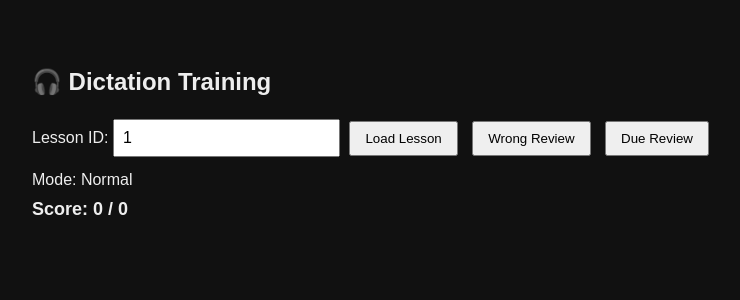
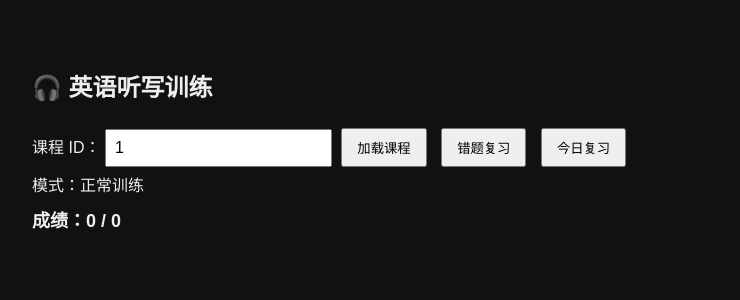
Before and after one commit to jyabing/study-dictation-system, a Django app: page / in a window 1280 px wide. Shown: the top 300 px of the page, without its empty margins (16-756 px from the left). Run offline with Django 4.2, Linux system fonts and the light colour scheme.

Commit message:
fix review api

```diff
--- a/train_engine/templates/train_engine/dictation.html
+++ b/train_engine/templates/train_engine/dictation.html
@@ -2,117 +2,123 @@
 <html>
 <head>
 <meta charset="utf-8"/>
-<title>Dictation Training</title>
+<title>英语听写训练系统</title>
 
 <style>
+
 body{
     background:#111;
     color:#eee;
     font-family:Arial;
     padding:40px;
 }
+
 input,select{
     padding:8px;
     font-size:16px;
 }
+
 button{
     padding:8px 14px;
     margin:5px;
     cursor:pointer;
 }
+
 .correct{
     color:lightgreen;
     font-weight:bold;
 }
+
 .wrong{
     color:#ff6b6b;
     font-weight:bold;
 }
+
 .correct-word{
     color:#ddd;
 }
+
 .missing{
     color:red;
     text-decoration:underline;
     font-weight:bold;
 }
+
 .extra{
     color:orange;
     font-weight:bold;
 }
+
 #panel{
     margin-top:20px;
     padding:20px;
     border:1px solid #444;
     max-width:800px;
 }
+
 #prompt{
     margin:15px 0;
     font-size:18px;
 }
+
 #result{
     margin-top:15px;
     font-size:18px;
     line-height:1.8;
 }
+
 #score{
     margin-top:10px;
     font-size:18px;
     font-weight:bold;
 }
-#mode{
-    margin-top:10px;
-    margin-bottom:10px;
-}
-.small{
-    color:#aaa;
-    font-size:14px;
-    margin-top:8px;
-}
+
 </style>
 </head>
 
 <body>
 
-<h2>🎧 Dictation Training</h2>
+<h2>🎧 英语听写训练</h2>
 
-<label>Lesson ID:
+<label>课程 ID：
 <input id="lessonId" value="1"/>
 </label>
 
-<button onclick="loadLesson()">Load Lesson</button>
-<button onclick="loadWrongReview()">Wrong Review</button>
-<button onclick="loadDueReview()">Due Review</button>
+<button onclick="loadLesson()">加载课程</button>
+<button onclick="loadWrongReview()">错题复习</button>
+<button onclick="loadDueReview()">今日复习</button>
 
-<div id="mode">Mode: Normal</div>
-<div id="score">Score: 0 / 0</div>
+<div id="mode">模式：正常训练</div>
+
+<div id="score">成绩：0 / 0</div>
 
 <div id="panel" style="display:none;">
 
-    <div id="progress"></div>
+<div id="progress"></div>
 
-    <div id="prompt">Click ▶ to listen</div>
+<div id="prompt">点击 ▶ 播放语音</div>
 
-    <button onclick="playAudio()">▶ Play</button>
+<button onclick="playAudio()">▶ 播放</button>
 
-    <select id="speed">
-        <option value="0.7">Slow</option>
-        <option value="0.9" selected>Normal</option>
-        <option value="1.1">Fast</option>
-    </select>
+<select id="speed">
+<option value="0.7">慢速</option>
+<option value="0.9" selected>正常</option>
+<option value="1.1">快速</option>
+</select>
 
-    <br><br>
+<br><br>
 
-    <input id="answer" style="width:500px;" placeholder="Type what you hear..."/>
-    <button onclick="submitAnswer()">Submit</button>
+<input id="answer" style="width:500px;" placeholder="请输入你听到的句子..."/>
 
-    <div id="result"></div>
+<button onclick="submitAnswer()">提交</button>
 
-    <button onclick="nextQ()">Next</button>
+<div id="result"></div>
 
-    <div class="small">
-        正确时自动下一题；错误时停留，确认错误后再点 Next。
-    </div>
+<button onclick="nextQ()">下一题</button>
+
+<p style="color:#aaa;font-size:14px;">
+答对自动进入下一题；答错会停留，确认错误后点击“下一题”
+</p>
 
 </div>
 
@@ -123,7 +129,6 @@ let sentences = [];
 let idx = 0;
 let currentText = "";
 let correctCount = 0;
-let currentMode = "Normal";
 
 function normalizeText(s){
     return s
@@ -134,6 +139,7 @@ function normalizeText(s){
 }
 
 function buildDiff(expected,user){
+
     const ew = normalizeText(expected).split(" ").filter(Boolean);
     const uw = normalizeText(user).split(" ").filter(Boolean);
 
@@ -141,16 +147,20 @@ function buildDiff(expected,user){
     const max = Math.max(ew.length,uw.length);
 
     for(let i=0;i<max;i++){
+
         const e = ew[i];
         const u = uw[i];
 
         if(e !== undefined && u !== undefined){
+
             if(e === u){
                 result.push({word:e,status:"correct"});
-            }else{
+            }
+            else{
                 result.push({word:e,status:"missing"});
                 result.push({word:u,status:"extra"});
             }
+
         }
         else if(e !== undefined){
             result.push({word:e,status:"missing"});
@@ -158,175 +168,205 @@ function buildDiff(expected,user){
         else if(u !== undefined){
             result.push({word:u,status:"extra"});
         }
+
     }
 
     return result;
+
 }
 
 function updateScore(){
+
     document.getElementById("score").innerText =
-        `Score: ${correctCount} / ${sentences.length}`;
-}
+        `成绩：${correctCount} / ${sentences.length}`;
 
-function setMode(name){
-    currentMode = name;
-    document.getElementById("mode").innerText = `Mode: ${name}`;
 }
 
 function playAudio(){
+
     const msg = new SpeechSynthesisUtterance(currentText);
+
     msg.lang="en-US";
+
     msg.rate=parseFloat(document.getElementById("speed").value);
+
     window.speechSynthesis.cancel();
+
     window.speechSynthesis.speak(msg);
+
 }
 
 async function loadLesson(){
+
     const lessonId = document.getElementById("lessonId").value;
+
     const res = await fetch(`/lesson/${lessonId}/sentences/`);
+
     const data = await res.json();
 
     sentences = data.sentences || [];
+
     idx = 0;
+
     correctCount = 0;
 
-    setMode("Normal");
+    document.getElementById("mode").innerText="模式：正常训练";
+
     document.getElementById("panel").style.display="block";
+
     updateScore();
+
     showQ();
+
 }
 
 async function loadWrongReview(){
+
     const res = await fetch("/api/review/wrong/");
+
     const data = await res.json();
 
     sentences = data.sentences || [];
+
     idx = 0;
+
     correctCount = 0;
 
-    setMode("Wrong Review");
+    document.getElementById("mode").innerText="模式：错题复习";
+
     document.getElementById("panel").style.display="block";
+
     updateScore();
+
     showQ();
+
 }
 
 async function loadDueReview(){
+
     const res = await fetch("/api/review/due/");
+
     const data = await res.json();
 
     sentences = data.sentences || [];
+
     idx = 0;
+
     correctCount = 0;
 
-    setMode("Due Review");
+    document.getElementById("mode").innerText="模式：今日复习";
+
     document.getElementById("panel").style.display="block";
+
     updateScore();
+
     showQ();
+
 }
 
 function showQ(){
+
     if(idx >= sentences.length){
-        document.getElementById("progress").innerText = "";
-        document.getElementById("prompt").innerText = "🎉 Finished!";
-        document.getElementById("result").innerHTML = "";
-        document.getElementById("answer").value = "";
+
+        document.getElementById("progress").innerText="";
+
+        document.getElementById("prompt").innerText="🎉 本轮完成！";
+
+        document.getElementById("result").innerHTML="";
+
         return;
+
     }
 
     currentText = sentences[idx].text_en;
 
     document.getElementById("progress").innerText =
-        `Question ${idx+1} / ${sentences.length}`;
+        `第 ${idx+1} / ${sentences.length} 题`;
 
-    document.getElementById("prompt").innerText =
-        "Click ▶ to listen";
+    document.getElementById("prompt").innerText="点击 ▶ 听句子";
 
-    document.getElementById("answer").value = "";
-    document.getElementById("result").innerHTML = "";
+    document.getElementById("answer").value="";
+
+    document.getElementById("result").innerHTML="";
+
 }
 
 async function submitAnswer(){
-    if(idx >= sentences.length){
-        return;
-    }
 
     const s = sentences[idx];
+
     const userInput = document.getElementById("answer").value;
 
     const form = new FormData();
-    form.append("sentence_id", s.id);
-    form.append("user_input", userInput);
 
-    const res = await fetch("/api/train/check/", {
+    form.append("sentence_id",s.id);
+
+    form.append("user_input",userInput);
+
+    const res = await fetch("/api/train/check/",{
         method:"POST",
         body:form
     });
 
     const data = await res.json();
 
-    if(data.error){
-        document.getElementById("result").innerHTML =
-            `<span class="wrong">Error: ${data.error}</span>`;
-        return;
-    }
+    if(data.correct){
 
-    if(data.correct){
         correctCount++;
-
-        document.getElementById("result").innerHTML =
-            `<span class="correct">✔ Correct</span>
-             <br><br>
-             <span>Memory Level: ${data.memory_level}</span>
-             <br>
-             <span>Next Review: ${data.next_review}</span>`;
 
         updateScore();
 
+        document.getElementById("result").innerHTML =
+            `<span class="correct">✔ 正确</span>`;
+
         setTimeout(()=>{
+
             nextQ();
+
         },1200);
-    }else{
-        const expected = data.expected || "";
-        const diff = buildDiff(expected,userInput);
 
-        let html = `<span class="wrong">✖ Wrong</span><br><br>`;
-        html += `Expected:<br>`;
+    }
+    else{
 
-        if(diff.length === 0){
-            html += expected;
-        }else{
-            diff.forEach(w=>{
-                if(w.status === "correct"){
-                    html += `<span class="correct-word">${w.word}</span> `;
-                }
-                else if(w.status === "missing"){
-                    html += `<span class="missing">${w.word}</span> `;
-                }
-                else if(w.status === "extra"){
-                    html += `<span class="extra">${w.word}</span> `;
-                }
-            });
-        }
+        const diff = buildDiff(data.expected,userInput);
 
-        html += `<br><br>`;
-        html += `Memory Level: ${data.memory_level}<br>`;
-        html += `Wrong Count: ${data.wrong_count}<br>`;
+        let html = `<span class="wrong">✘ 错误</span><br><br>正确句子：<br>`;
 
-        document.getElementById("result").innerHTML = html;
+        diff.forEach(w=>{
 
-        // 错误时不自动跳题
+            if(w.status==="correct")
+                html+=`<span class="correct-word">${w.word}</span> `;
+
+            else if(w.status==="missing")
+                html+=`<span class="missing">${w.word}</span> `;
+
+            else if(w.status==="extra")
+                html+=`<span class="extra">${w.word}</span> `;
+
+        });
+
+        document.getElementById("result").innerHTML=html;
+
     }
+
 }
 
 function nextQ(){
+
     idx++;
+
     showQ();
+
 }
 
 document.getElementById("answer").addEventListener("keypress",function(e){
-    if(e.key === "Enter"){
+
+    if(e.key==="Enter"){
+
         submitAnswer();
+
     }
+
 });
 
 </script>
--- a/train_engine/views.py
+++ b/train_engine/views.py
@@ -1,122 +1,232 @@
-import random, difflib, json
 import re
+
+from django.shortcuts import render
 from django.http import JsonResponse
-from django.shortcuts import render
-from django.views.decorators.http import require_GET, require_POST
+from django.views.decorators.http import require_POST
 from django.views.decorators.csrf import csrf_exempt
-from .models import Lesson, Sentence, StudyLog
 from django.utils import timezone
 
+from .models import Sentence, StudyLog
 
-def wrong_sentences(request):
-    """
-    错题复习：取最近一次作答为错误的句子
-    """
-    latest_logs = StudyLog.objects.select_related("sentence").order_by("sentence_id", "-created_at")
 
-    seen = set()
-    wrong_sentence_ids = []
+# =========================
+# 文本标准化
+# =========================
+def normalize_text(s: str) -> str:
 
-    for log in latest_logs:
-        if log.sentence_id in seen:
-            continue
-        seen.add(log.sentence_id)
+    s = s.lower()
 
-        if not log.correct:
-            wrong_sentence_ids.append(log.sentence_id)
+    s = re.sub(r"[^\w\s]", "", s)
 
-    sentences = Sentence.objects.filter(id__in=wrong_sentence_ids).order_by("id")
+    s = re.sub(r"\s+", " ", s).strip()
+
+    return s
+
+
+# =========================
+# 页面
+# =========================
+def dictation_page(request):
+
+    return render(request, "train_engine/dictation.html")
+
+
+# =========================
+# 课程句子
+# =========================
+def lesson_sentences(request, lesson_id):
+
+    sentences = Sentence.objects.filter(
+        lesson_id=lesson_id
+    ).order_by("id")
 
     return JsonResponse({
+
         "sentences": [
+
             {
                 "id": s.id,
                 "text_en": s.text_en
             }
+
             for s in sentences
+
         ]
+
     })
 
 
-def review_due_sentences(request):
-    """
-    到期复习：取 next_review 已到期的句子
-    """
-    latest_logs = StudyLog.objects.select_related("sentence").order_by("sentence_id", "-created_at")
-
-    seen = set()
-    due_sentence_ids = []
-    now = timezone.now()
-
-    for log in latest_logs:
-        if log.sentence_id in seen:
-            continue
-        seen.add(log.sentence_id)
-
-        if log.next_review and log.next_review <= now:
-            due_sentence_ids.append(log.sentence_id)
-
-    sentences = Sentence.objects.filter(id__in=due_sentence_ids).order_by("id")
-
-    return JsonResponse({
-        "sentences": [
-            {
-                "id": s.id,
-                "text_en": s.text_en
-            }
-            for s in sentences
-        ]
-    })
-
-
-def normalize_text(s: str) -> str:
-    """忽略大小写、标点、连续空格"""
-    s = s.lower()
-    s = re.sub(r"[^\w\s]", "", s)      # 去标点
-    s = re.sub(r"\s+", " ", s).strip() # 多空格归一
-    return s
-
-
-@require_GET
-def lesson_sentences(request, lesson_id):
-    """获取一个 Lesson 下的句子列表（用于前端顺序/随机）"""
-    lesson = Lesson.objects.get(id=lesson_id)
-    sentences = list(
-        Sentence.objects.filter(lesson=lesson).values("id", "text_en")
-    )
-    random.shuffle(sentences)  # 简单随机
-    return JsonResponse({"sentences": sentences})
-
-
+# =========================
+# 检查答案
+# =========================
 @csrf_exempt
 @require_POST
 def check_answer(request):
+
     try:
 
         sentence_id = request.POST.get("sentence_id")
+
         user_input = request.POST.get("user_input", "")
 
         if not sentence_id:
+
             return JsonResponse({"error": "sentence_id missing"}, status=400)
 
         sentence = Sentence.objects.get(id=sentence_id)
 
-        expected = sentence.text_en.strip().lower()
-        user = user_input.strip().lower()
+        expected = normalize_text(sentence.text_en)
+
+        user = normalize_text(user_input)
 
         correct = expected == user
 
+        # 查找最近记录
+        last_log = StudyLog.objects.filter(
+            sentence=sentence
+        ).order_by("-created_at").first()
+
+        memory_level = 0
+        wrong_count = 0
+
+        if last_log:
+
+            memory_level = last_log.memory_level
+            wrong_count = last_log.wrong_count
+
+        if correct:
+
+            memory_level += 1
+
+        else:
+
+            memory_level = 0
+            wrong_count += 1
+
+        # 简单艾宾浩斯间隔
+        intervals = [5, 30, 720, 1440, 4320, 10080]
+
+        minutes = intervals[min(memory_level, len(intervals)-1)]
+
+        next_review = timezone.now() + timezone.timedelta(minutes=minutes)
+
+        StudyLog.objects.create(
+
+            sentence=sentence,
+
+            user_input=user_input,
+
+            correct=correct,
+
+            memory_level=memory_level,
+
+            wrong_count=wrong_count,
+
+            next_review=next_review
+
+        )
+
         return JsonResponse({
+
             "correct": correct,
-            "expected": expected,
-            "diff": []
+            "expected": sentence.text_en
+
         })
 
-    except Sentence.DoesNotExist:
-        return JsonResponse({"error": "sentence not found"}, status=404)
+    except Exception as e:
+
+        return JsonResponse({
+
+            "error": str(e)
+
+        }, status=500)
+
+
+# =========================
+# 错题复习
+# =========================
+def wrong_sentences(request):
+
+    try:
+
+        logs = StudyLog.objects.filter(correct=False)
+
+        sentence_ids = logs.values_list(
+            "sentence_id",
+            flat=True
+        ).distinct()
+
+        sentences = Sentence.objects.filter(
+            id__in=sentence_ids
+        )
+
+        return JsonResponse({
+
+            "sentences": [
+
+                {
+                    "id": s.id,
+                    "text_en": s.text_en
+                }
+
+                for s in sentences
+
+            ]
+
+        })
 
     except Exception as e:
-        return JsonResponse({"error": str(e)}, status=500)
 
-def dictation_page(request):
-    return render(request, "train_engine/dictation.html")
+        return JsonResponse({
+
+            "error": str(e)
+
+        }, status=500)
+
+
+# =========================
+# 到期复习
+# =========================
+def review_due_sentences(request):
+
+    try:
+
+        now = timezone.now()
+
+        logs = StudyLog.objects.filter(
+
+            next_review__lte=now
+
+        )
+
+        sentence_ids = logs.values_list(
+            "sentence_id",
+            flat=True
+        ).distinct()
+
+        sentences = Sentence.objects.filter(
+            id__in=sentence_ids
+        )
+
+        return JsonResponse({
+
+            "sentences": [
+
+                {
+                    "id": s.id,
+                    "text_en": s.text_en
+                }
+
+                for s in sentences
+
+            ]
+
+        })
+
+    except Exception as e:
+
+        return JsonResponse({
+
+            "error": str(e)
+
+        }, status=500)
```
